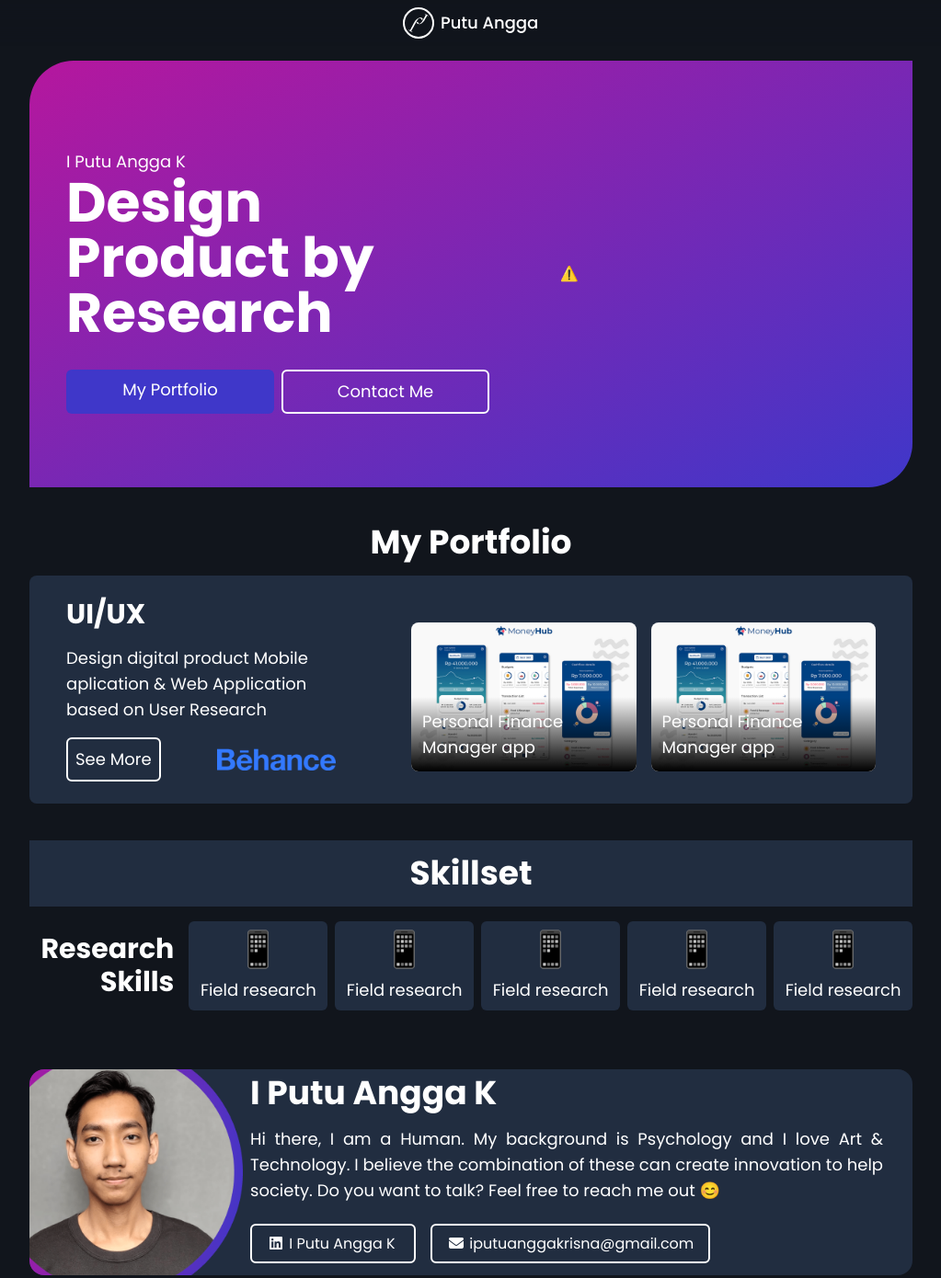
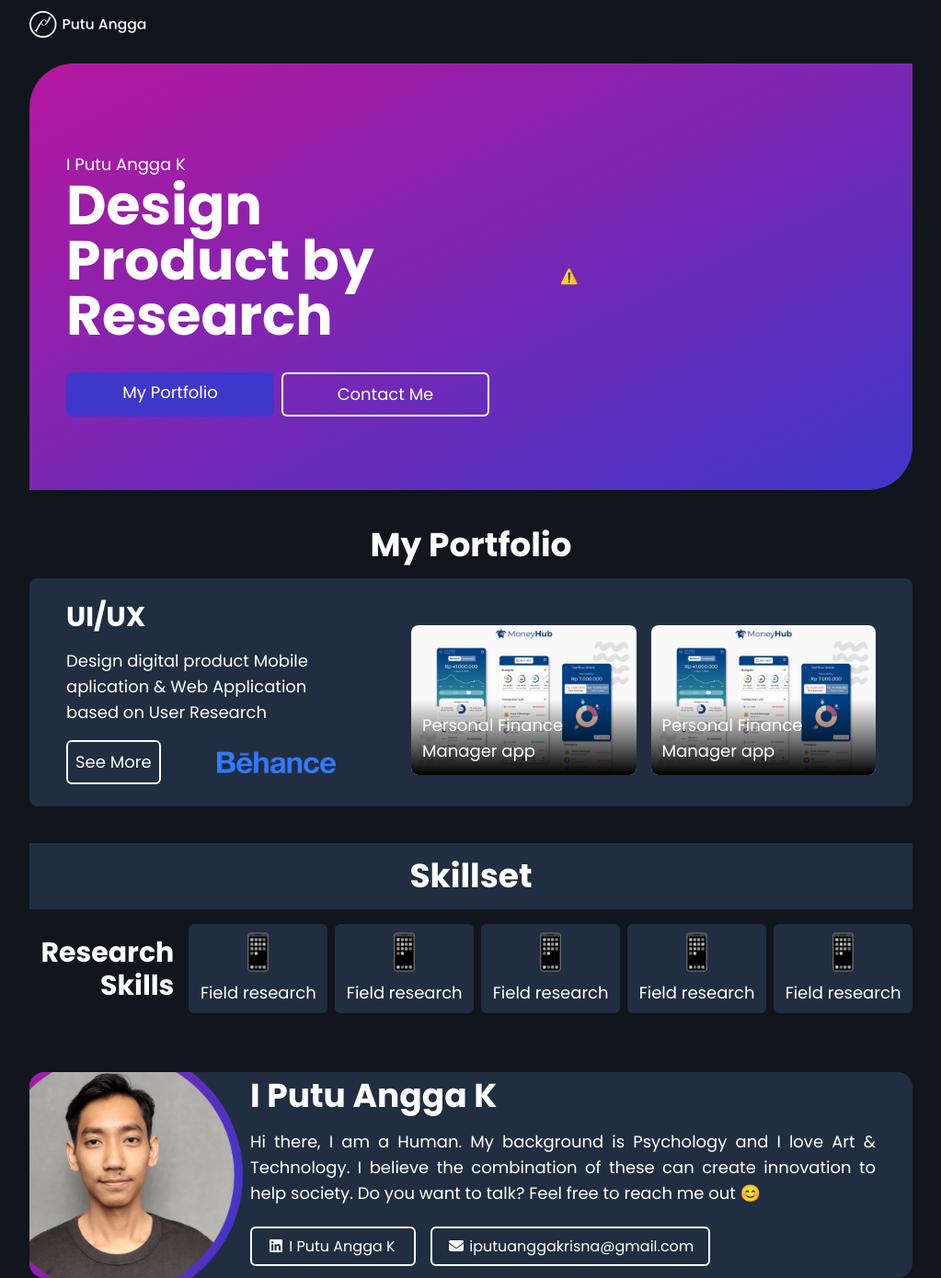
Before and after one commit to iputuanggak/home, a website: page index.html in a window 1280 px wide. Shown: the whole page at 92% size, without its empty margins (128-1151 px from the left). Drawn offline with nearby package versions, Linux system fonts and the light colour scheme; no server answers.

Commit message:
scroll-fixed

```diff
--- a/index.html
+++ b/index.html
@@ -28,12 +28,16 @@
 
   <body class="font-poppins text-white bg-dark-putu">
     <header
-      class="sticky top-0 z-50 place-content-center p-2 backdrop-blur-md bg-dark-putu/75"
+      class="sticky top-0 z-50 item-center py-3 px-3 md:px-6 lg:px-20 xl:px-40 backdrop-blur-md bg-dark-putu/75"
     >
-      <img src="/src/img/Logo.svg" alt="logo-image" class="m-auto" />
+      <div class="container">
+        <div class="flex item-center justify-between">
+          <img src="/src/img/Logo.svg" alt="logo-image" class="w-32 h-auto"/>
+        </div>
+      </div>
     </header>
 
-    <main class="relative px-3 md:px-6 lg:px-20 xl:px-40">
+    <main class="px-3 md:px-6 lg:px-20 xl:px-40">
       <!-- Hero -->
       <section id="hero" class="container">
         <div
@@ -233,7 +237,9 @@
                 />
               </div>
             </div>
-            <div class="px-4 md:px-6 pb-4 pt-16 lg:pt-0 lg:pl-0 lg:pr-8 2xl:pr-16 space-y-8">
+            <div
+              class="px-4 md:px-6 pb-4 pt-16 lg:pt-0 lg:pl-0 lg:pr-10 2xl:pr-16 space-y-8"
+            >
               <div class="space-y-4">
                 <h2 class="text-center lg:text-left">I Putu Angga K</h2>
                 <p class="text-justify">
@@ -244,7 +250,9 @@
                 </p>
               </div>
               <!-- Button -->
-              <div class="grid grid-cols-1 gap-2 md:inline-block lg:space-x-4">
+              <div
+                class="grid grid-cols-1 gap-2 md:inline-block md:space-x-2 lg:space-x-4"
+              >
                 <a
                   href="https://id.linkedin.com/in/i-putu-angga-k"
                   target="_blank"
--- a/src/input.css
+++ b/src/input.css
@@ -70,7 +70,7 @@
   }
 
   .skillset-list {
-    @apply flex overflow-x-auto space-x-2 px-4 -mx-4 md:w-5/6 md:px-0 md:mx-0;
+    @apply flex overflow-x-auto space-x-2 px-4 -mx-3 md:w-5/6 md:px-0 md:mx-0;
   }
 
   .skillset-item {
```
Also changed, not shown: dist/output.css.
